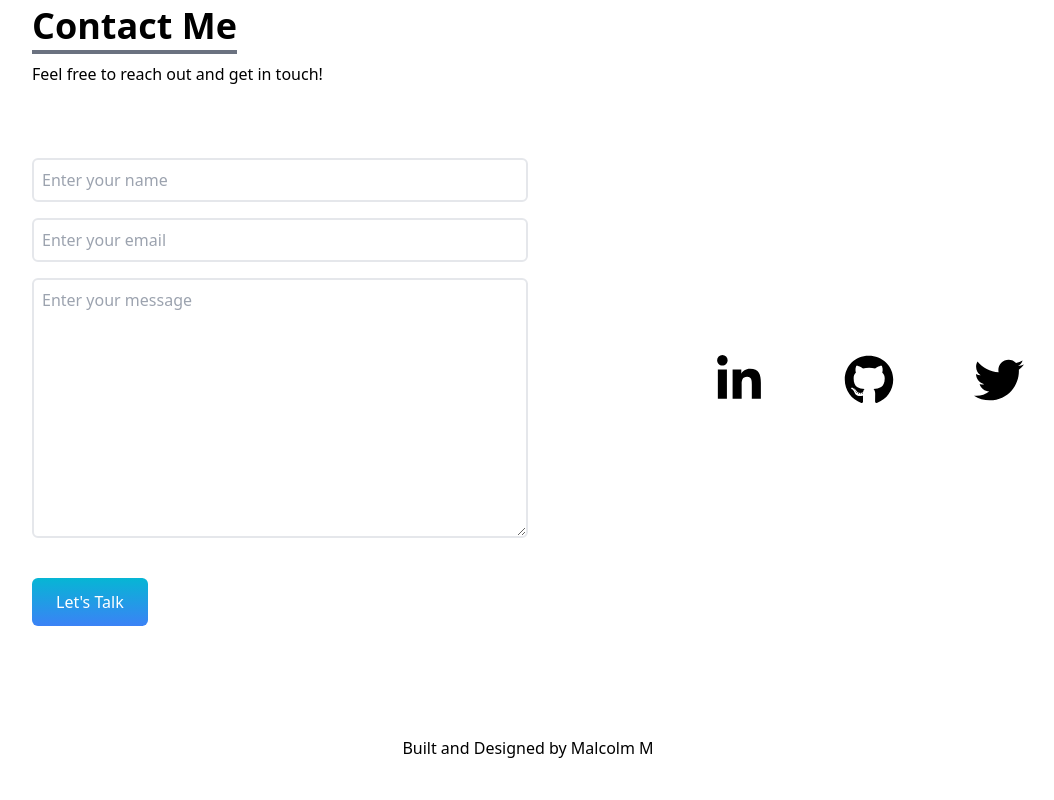
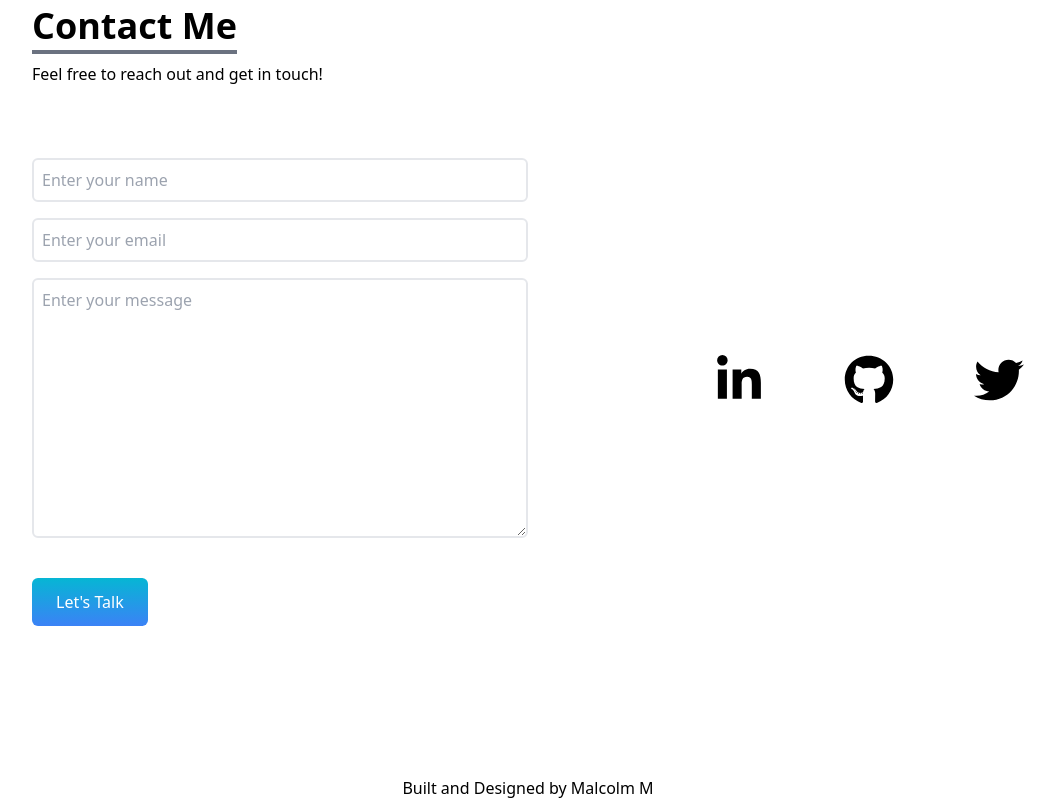
Before and after one commit to malcolmlearnstech/portfolio, a React app: page / in a window 1280 px wide. Shown: the part 3528-4328 px from the top of the page, without its empty margins (112-1166 px from the left). Before the commit the page ends 4288 px from the top, so only its background shows below. Built offline with nearby package versions, Linux system fonts and the light colour scheme.

Commit message:
style: parent container styles, centering, top padding

```diff
--- a/client/components/Footer.js
+++ b/client/components/Footer.js
@@ -2,7 +2,7 @@ import React from 'react';
 
 export default function Footer() {
   return (
-    <div name="footer">
+    <div name="footer" className="pt-10 flex flex-col items-center">
       <div className="text-center text-md">
         Built and Designed by{' '}
         <a
```
